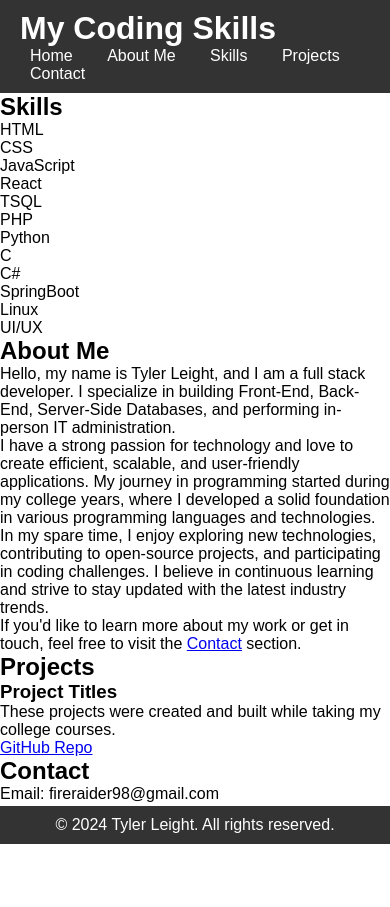
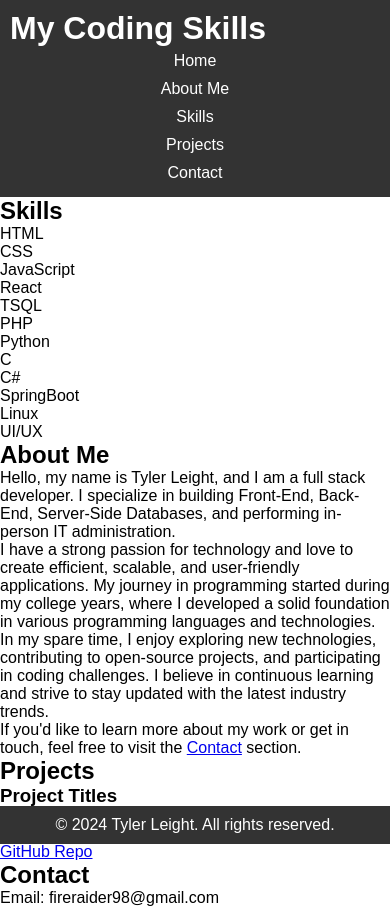
Before and after one commit to TLeight/solo_web_proj, a PHP site: page / in a window 390 px wide. Before the commit the page ends 844 px from the top, so only its background shows below. Run offline with PHP 8.4, Linux system fonts and the light colour scheme.

Commit message:
fixed css for phones

```diff
--- a/css/style.css
+++ b/css/style.css
@@ -55,3 +55,51 @@ footer {
     position: absolute;
     bottom: 0;
 }
+
+/* Media Queries for responsiveness */
+
+/* For tablets and mobile phones */
+@media only screen and (max-width: 768px) {
+    header {
+        padding: 10px;
+    }
+
+    nav ul {
+        display: flex;
+        flex-direction: column; /* Stack items vertically */
+        align-items: center; /* Center the items */
+    }
+
+    nav ul li {
+        display: block;
+        margin: 5px 0;
+    }
+
+    main {
+        padding: 10px;
+    }
+
+    footer {
+        padding: 10px;
+    }
+}
+
+/* For mobile phones */
+@media only screen and (max-width: 480px) {
+    header {
+        padding: 10px;
+    }
+
+    nav ul li a {
+        padding: 5px;
+    }
+
+    main {
+        padding: 5px;
+        font-size: 14px; /* Smaller font size for mobile */
+    }
+
+    footer {
+        padding: 10px;
+    }
+}
```
